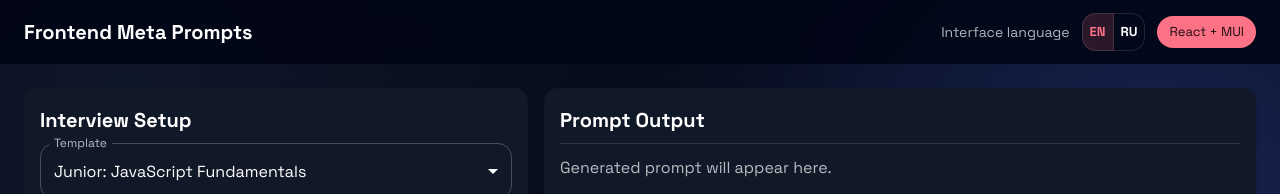
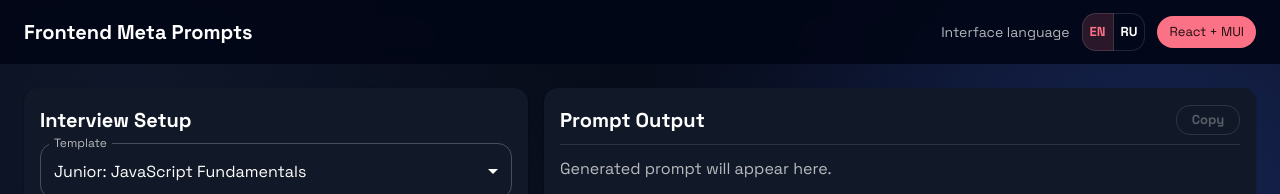
Before and after one commit to volkov85/frontend-meta-prompts, a React (Vite) app in the folder web-ui/: page / in a window 1280 px wide. Shown: the top 194 px of the page. Built offline with nearby package versions, Linux system fonts and the light colour scheme.

Commit message:
feat: add copy action for generated prompts

```diff
--- a/web-ui/src/App.tsx
+++ b/web-ui/src/App.tsx
@@ -2,6 +2,7 @@ import {
   Alert,
   AppBar,
   Box,
+  Button,
   Card,
   CardContent,
   Chip,
@@ -67,6 +68,17 @@ const App = () => {
   ) => {
     if (nextLanguage) {
       setLanguage(nextLanguage);
+    }
+  };
+
+  const handleCopyPrompt = async () => {
+    if (!prompt) return;
+
+    try {
+      await navigator.clipboard.writeText(prompt);
+      setSnack(copy.promptCopied);
+    } catch {
+      setError(copy.promptCopyFailed);
     }
   };
 
@@ -147,9 +159,25 @@ const App = () => {
           <Grid item xs={12} md={7}>
             <Card className="fade-up" sx={{ mb: 2 }}>
               <CardContent>
-                <Typography variant="h6" gutterBottom>
-                  {copy.promptOutputTitle}
-                </Typography>
+                <Box
+                  sx={{
+                    display: "flex",
+                    justifyContent: "space-between",
+                    alignItems: "center",
+                    gap: 2,
+                    mb: 1,
+                  }}
+                >
+                  <Typography variant="h6">{copy.promptOutputTitle}</Typography>
+                  <Button
+                    variant="outlined"
+                    size="small"
+                    onClick={handleCopyPrompt}
+                    disabled={!prompt}
+                  >
+                    {copy.copyPrompt}
+                  </Button>
+                </Box>
                 <Divider sx={{ mb: 1.5 }} />
                 {prompt ? (
                   <Typography className="prompt-output">{prompt}</Typography>
--- a/web-ui/src/lib/uiCopy.ts
+++ b/web-ui/src/lib/uiCopy.ts
@@ -21,6 +21,7 @@ type UiCopy = {
   saveScore: string;
   promptOutputTitle: string;
   promptOutputEmpty: string;
+  copyPrompt: string;
   recentSessions: string;
   clearSessions: string;
   refresh: string;
@@ -31,6 +32,8 @@ type UiCopy = {
   sessionCreated: (sessionId: string) => string;
   evaluationSaved: string;
   sessionsCleared: string;
+  promptCopied: string;
+  promptCopyFailed: string;
 };
 
 export const UI_COPY: Record<InterviewLanguage, UiCopy> = {
@@ -55,6 +58,7 @@ export const UI_COPY: Record<InterviewLanguage, UiCopy> = {
     saveScore: "Save score",
     promptOutputTitle: "Prompt Output",
     promptOutputEmpty: "Generated prompt will appear here.",
+    copyPrompt: "Copy",
     recentSessions: "Recent Sessions",
     clearSessions: "Clear sessions",
     refresh: "Refresh",
@@ -65,6 +69,8 @@ export const UI_COPY: Record<InterviewLanguage, UiCopy> = {
     sessionCreated: (sessionId: string) => `Session created: ${sessionId}`,
     evaluationSaved: "Evaluation saved",
     sessionsCleared: "Sessions cleared",
+    promptCopied: "Prompt copied",
+    promptCopyFailed: "Unable to copy prompt",
   },
   ru: {
     appTitle: "Frontend Meta Prompts",
@@ -87,6 +93,7 @@ export const UI_COPY: Record<InterviewLanguage, UiCopy> = {
     saveScore: "Сохранить оценку",
     promptOutputTitle: "Сгенерированный промпт",
     promptOutputEmpty: "Здесь появится сгенерированный промпт.",
+    copyPrompt: "Копировать",
     recentSessions: "Последние сессии",
     clearSessions: "Очистить сессии",
     refresh: "Обновить",
@@ -97,6 +104,8 @@ export const UI_COPY: Record<InterviewLanguage, UiCopy> = {
     sessionCreated: (sessionId: string) => `Сессия создана: ${sessionId}`,
     evaluationSaved: "Оценка сохранена",
     sessionsCleared: "Сессии очищены",
+    promptCopied: "Промпт скопирован",
+    promptCopyFailed: "Не удалось скопировать промпт",
   },
 };
 
```
Also changed, not shown: 1 other file (tests, documents, lock files or other folders).
